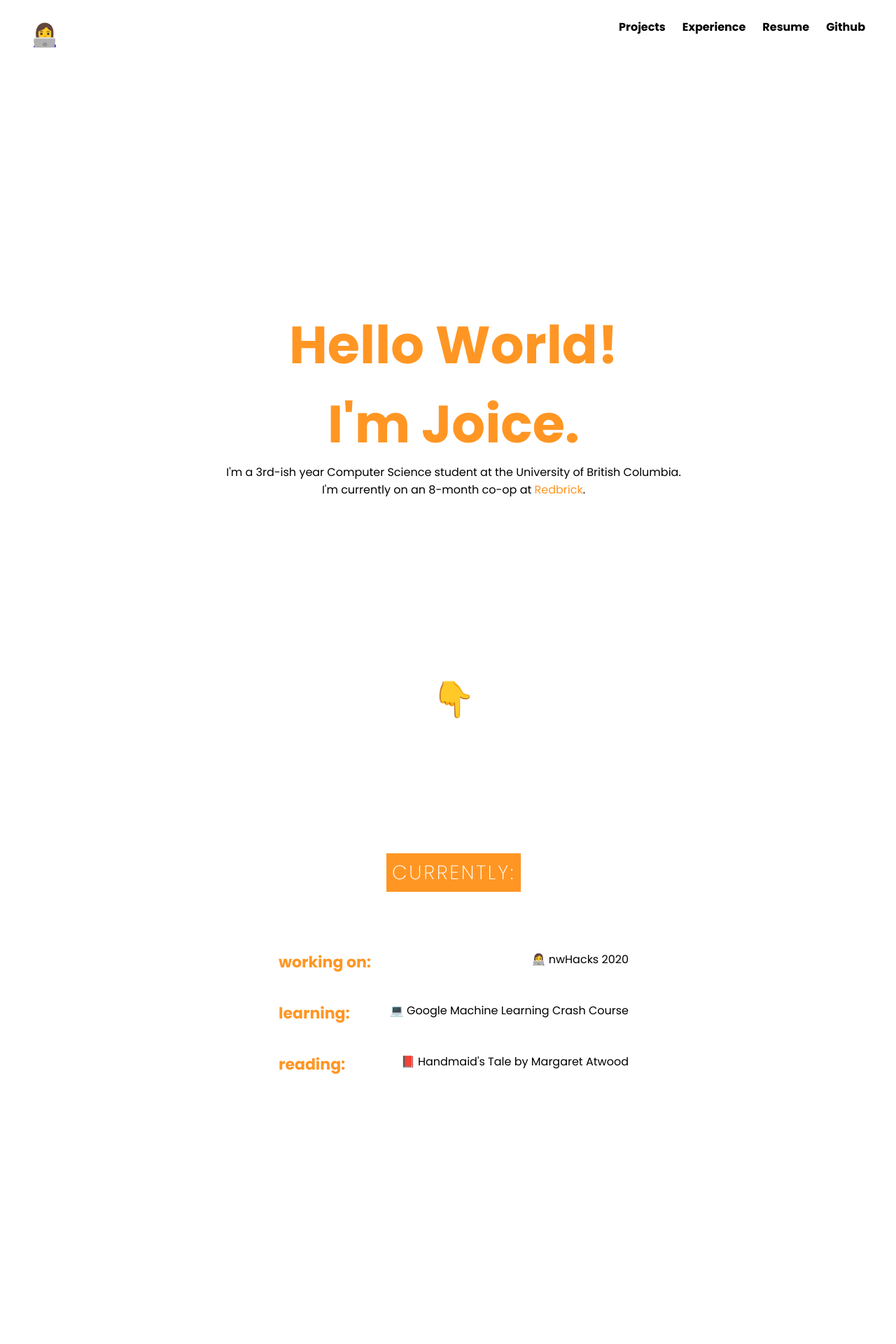
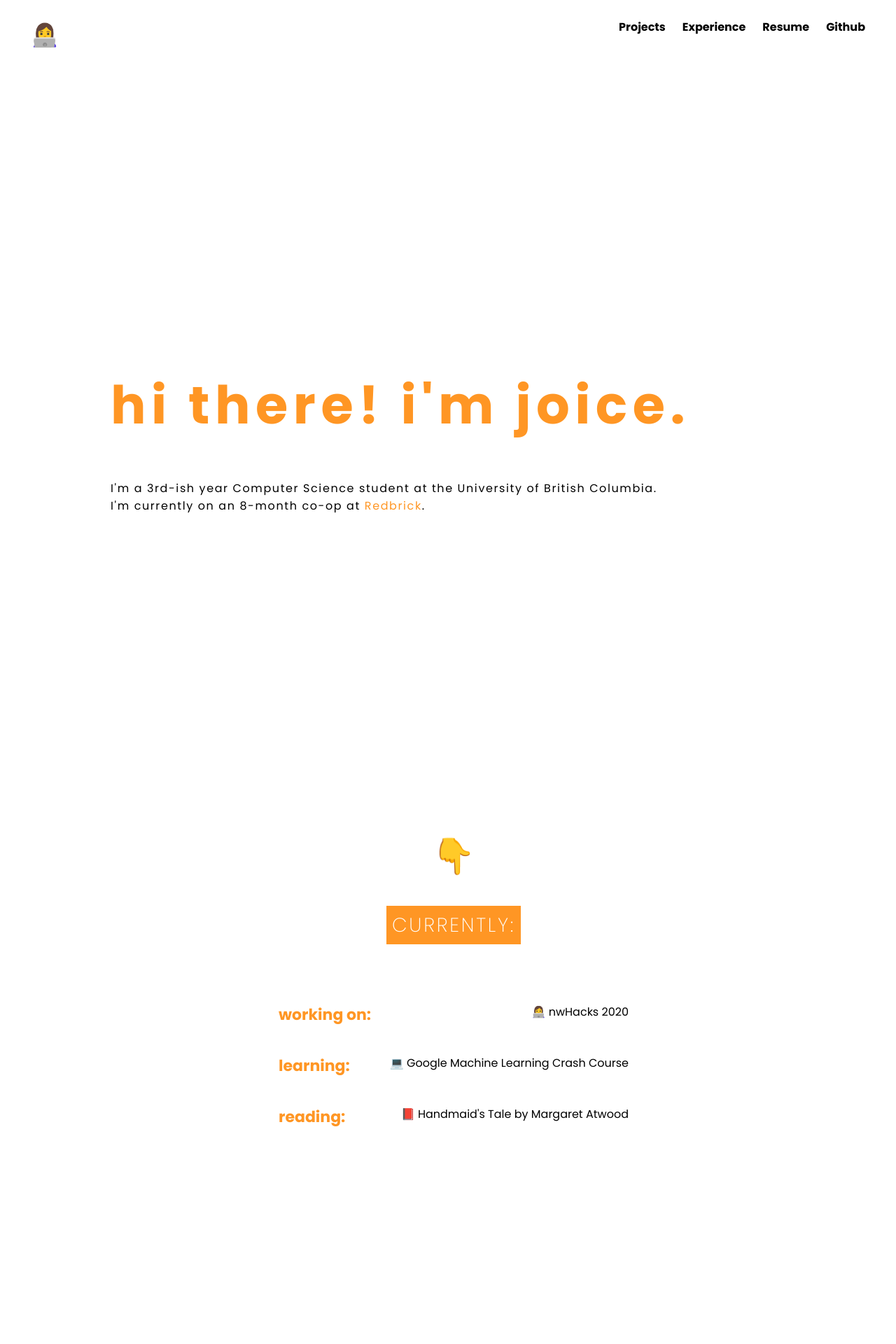
Before and after one commit to joitng/joitng.github.io, a Jekyll site: the page built from index.html, in a window 1280 px wide. Shown: the top 1920 px of the page at 70% size. Built offline with Jekyll 4.4.1, drawn with Linux system fonts in a browser that asks for light colours; some of the changed text lies outside the part shown.

Commit message:
updating the correct files l o l

```diff
--- a/_sass/main.scss
+++ b/_sass/main.scss
@@ -14,6 +14,25 @@
 a {
     color: $accent-color;
     text-decoration: none;
+}
+
+a:hover {
+    color: white;
+    background-color: $accent-color;
+}
+
+p {
+    height: auto;
+    font-size: 16px;
+    color: $main-font-color;
+    padding-bottom: 250px;
+}
+
+h1 {
+    height: auto;
+    font-size: 75px;
+    color: $accent-color;
+    font-weight: bold;
 }
 
 nav {
@@ -53,27 +72,21 @@
     height: 100%;
     align-content: center;
     background-color: $bg;
-    text-align: center;
+    text-align: left;
     padding-top: 200px;
+    padding-left: 150px;
+}
 
-    #title {
-        height: auto;
-        font-size: 75px;
-        color: $accent-color;
-        font-weight: bold;
-    }
+.typing > *{
+    overflow: hidden;
+    white-space: nowrap;
+    letter-spacing: .1em;
+    animation: typingAnim 4s steps(50);
+}
 
-    .subtitle {
-        height: auto;
-        font-size: 16px;
-        color: $main-font-color;
-        padding-bottom: 250px;
-    }
-
-    .subtitle a:hover {
-        color: white;
-        background-color: $accent-color;
-    }
+@keyframes typingAnim {
+  from { width: 0 }
+  to { width: 100% }
 }
 
 .guide {
--- a/index.html
+++ b/index.html
@@ -2,19 +2,18 @@
 layout: default
 title: Joice Tang 🌻
 ---
+
 <div id="intro">
-    <span id="title">
-        Hello World!
-        <br>I'm Joice.
-    </span>
-    <div class="subtitle">
-        I'm a 3rd-ish year Computer Science student at the University of British Columbia.
-        <br>I'm currently on an 8-month co-op at <a href="https://rdbrck.com/">Redbrick</a>.
-    </div>
-    <div class="guide">
-        👇
+    <div class="typing">
+        <h1>hi there! i'm joice.</h1>
+        <p>I'm a 3rd-ish year Computer Science student at the University of British Columbia.
+        <br>I'm currently on an 8-month co-op at <a href="https://rdbrck.com/">Redbrick</a>.</p>
     </div>
 </div>
+<div class="guide">
+    👇
+</div>
+
 
 <div id="currently">
     <span class="heading">
```
Also changed, not shown: _posts/2019-09-03-rdbrck.md (added, +8 -0 lines), Gemfile.lock, 9 other files.
